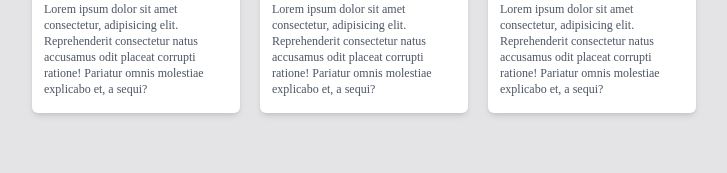
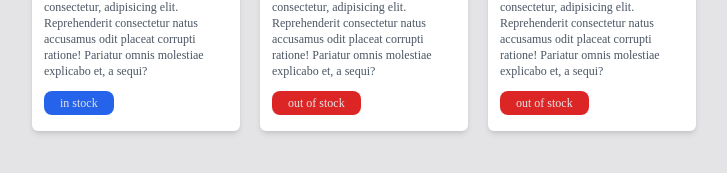
Before and after one commit to Adit-Parashar-10/essential-for-React, a React (Vite) app in the folder reacting/: page / in a window 1280 px wide. Shown: the part 431-604 px from the top of the page, without its empty margins (276-1003 px from the left). Built offline with nearby package versions, Linux system fonts and the light colour scheme.

Commit message:
updated code

```diff
--- a/reacting/src/components/Card.jsx
+++ b/reacting/src/components/Card.jsx
@@ -7,7 +7,8 @@
         "https://encrypted-tbn0.gstatic.com/images?q=tbn:ANd9GcSMt_kSL3s1phTYoFvQG6tdWiuWJ_2KZqhYEQ&s",
       name: "Amazon Basics",
       description:
-        "Lorem ipsum dolor sit amet consectetur, adipisicing elit. Reprehenderit consectetur natus accusamus odit placeat corrupti ratione! Pariatur omnis molestiae explicabo et, a sequi?",
+      "Lorem ipsum dolor sit amet consectetur, adipisicing elit. Reprehenderit consectetur natus accusamus odit placeat corrupti ratione! Pariatur omnis molestiae explicabo et, a sequi?",
+      instock:true,
     },
     {
       image:
@@ -15,6 +16,7 @@
       name: "Apple",
       description:
         "Lorem ipsum dolor sit amet consectetur, adipisicing elit. Reprehenderit consectetur natus accusamus odit placeat corrupti ratione! Pariatur omnis molestiae explicabo et, a sequi?",
+        instock:false,
     },
     {
       image:
@@ -22,6 +24,7 @@
       name: "Daily objects",
       description:
         "Lorem ipsum dolor sit amet consectetur, adipisicing elit. Reprehenderit consectetur natus accusamus odit placeat corrupti ratione! Pariatur omnis molestiae explicabo et, a sequi?",
+      intock:true,
     },
 
   ];
@@ -39,6 +42,9 @@
           <div className="px-3 py-4">
             <h2 className="font-semibold">{elem.name}</h2>
             <p className="text-xs mt-2 text-gray-600">{elem.description}</p>
+            <button className={`px-4 py-1 ${elem.instock ?  'bg-blue-600' : 'bg-red-600'} text-xs rounded-lg text-zinc-200 mt-3`}>
+              {elem.instock ? "in stock" : "out of stock"}
+            </button>
           </div>
         </div>
       ))}
```
